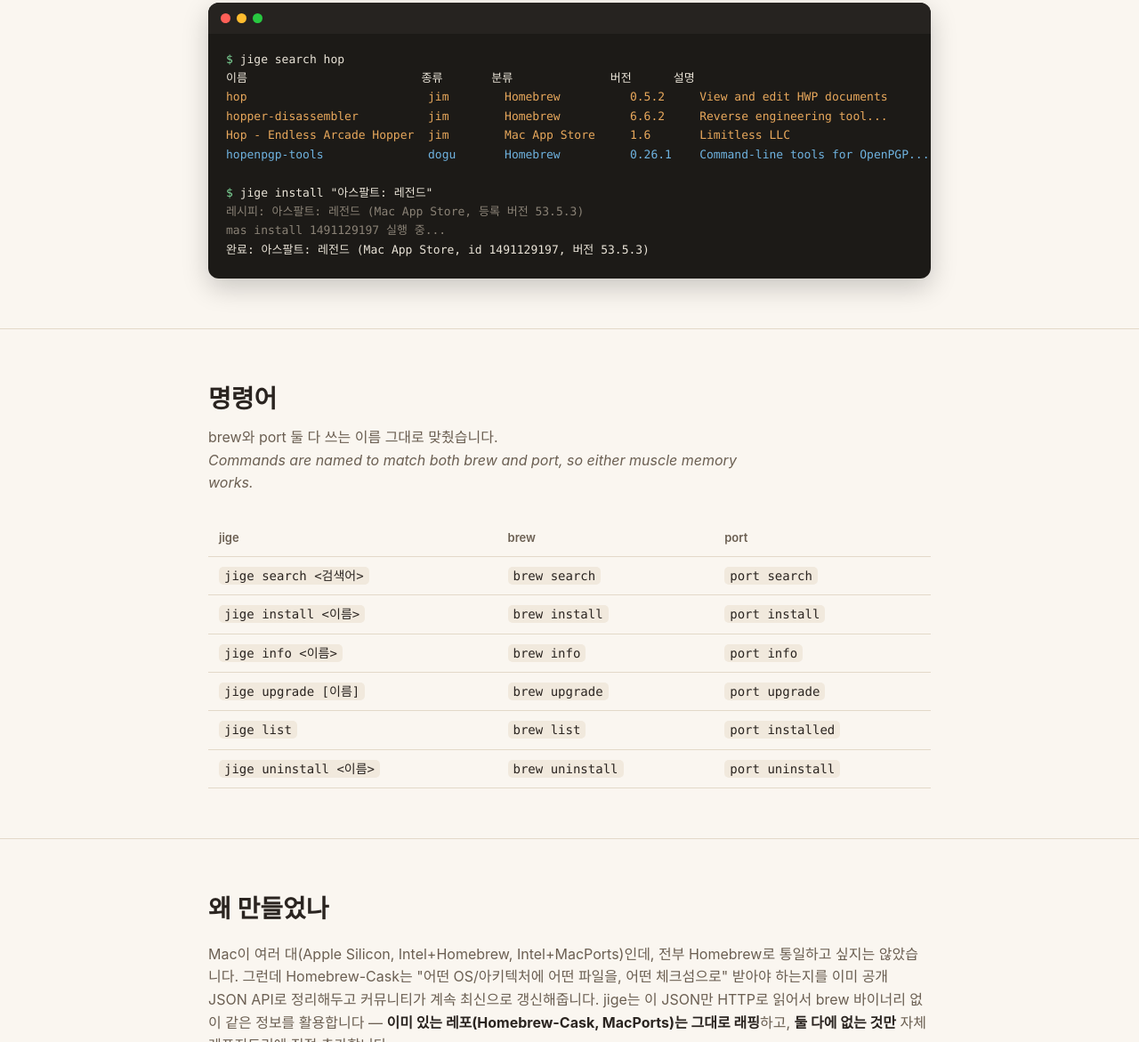
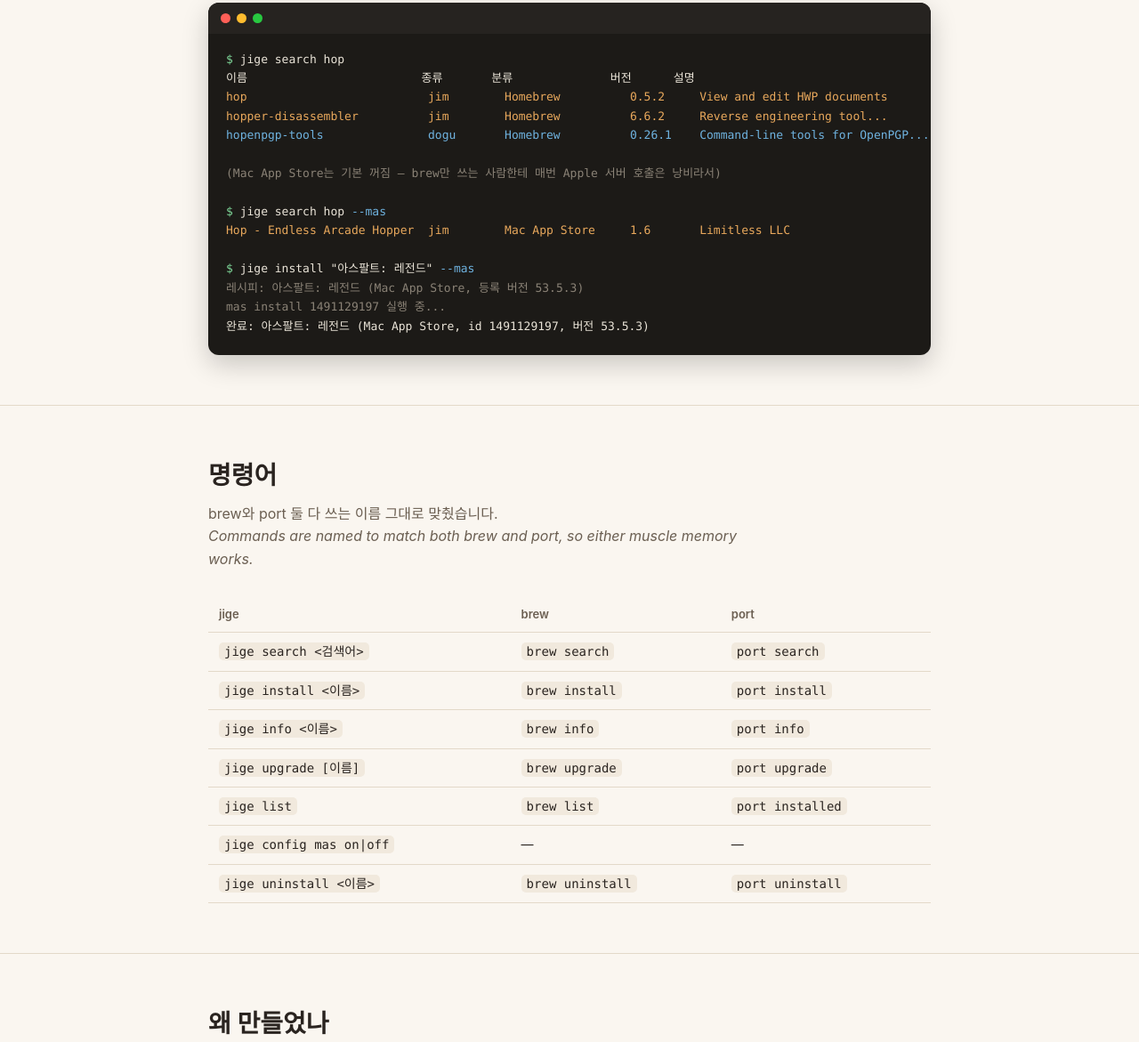
Before and after one commit to hoyacom/jige, a plain HTML site: page docs/index.html in a window 1280 px wide. Shown: the part 2604-3775 px from the top of the page at 89% size. Drawn offline with Linux system fonts and the light colour scheme.

Commit message:
mas를 기본 OFF로 전환 — 옛 Homebrew-Cask의 별도 tap처럼, 'jige config mas on' 또는 --mas로만 참여

```diff
--- a/docs/index.html
+++ b/docs/index.html
@@ -245,10 +245,14 @@
 이름                         종류       분류              버전      설명
 <span class="jim">hop                          jim        Homebrew          0.5.2     View and edit HWP documents</span>
 <span class="jim">hopper-disassembler          jim        Homebrew          6.6.2     Reverse engineering tool...</span>
-<span class="jim">Hop - Endless Arcade Hopper  jim        Mac App Store     1.6       Limitless LLC</span>
 <span class="dogu">hopenpgp-tools               dogu       Homebrew          0.26.1    Command-line tools for OpenPGP...</span>
 
-<span class="p">$</span> jige install "아스팔트: 레전드"
+<span class="c">(Mac App Store는 기본 꺼짐 — brew만 쓰는 사람한테 매번 Apple 서버 호출은 낭비라서)</span>
+
+<span class="p">$</span> jige search hop <span class="dogu">--mas</span>
+<span class="jim">Hop - Endless Arcade Hopper  jim        Mac App Store     1.6       Limitless LLC</span>
+
+<span class="p">$</span> jige install "아스팔트: 레전드" <span class="dogu">--mas</span>
 <span class="c">레시피: 아스팔트: 레전드 (Mac App Store, 등록 버전 53.5.3)
 mas install 1491129197 실행 중...</span>
 완료: 아스팔트: 레전드 (Mac App Store, id 1491129197, 버전 53.5.3)</pre>
@@ -268,6 +272,7 @@ mas install 1491129197 실행 중...</span>
       <tr><td><code>jige info &lt;이름&gt;</code></td><td><code>brew info</code></td><td><code>port info</code></td></tr>
       <tr><td><code>jige upgrade [이름]</code></td><td><code>brew upgrade</code></td><td><code>port upgrade</code></td></tr>
       <tr><td><code>jige list</code></td><td><code>brew list</code></td><td><code>port installed</code></td></tr>
+      <tr><td><code>jige config mas on|off</code></td><td>—</td><td>—</td></tr>
       <tr><td><code>jige uninstall &lt;이름&gt;</code></td><td><code>brew uninstall</code></td><td><code>port uninstall</code></td></tr>
     </table>
   </div>
```
Also changed, not shown: 2 other files.
